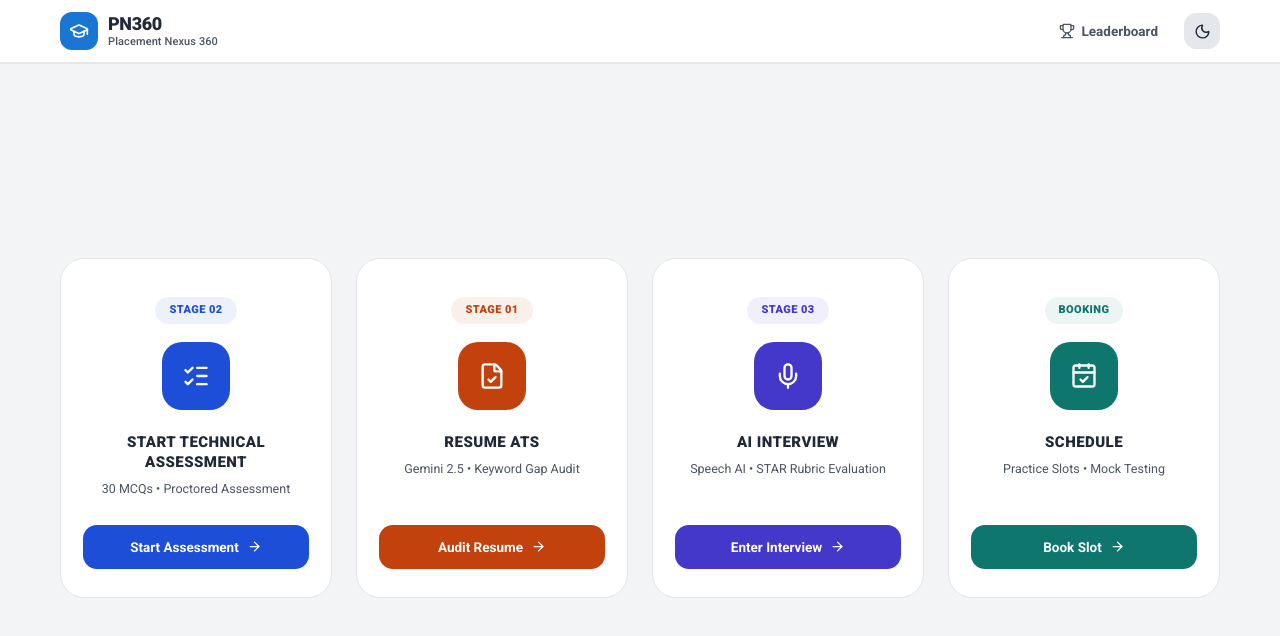
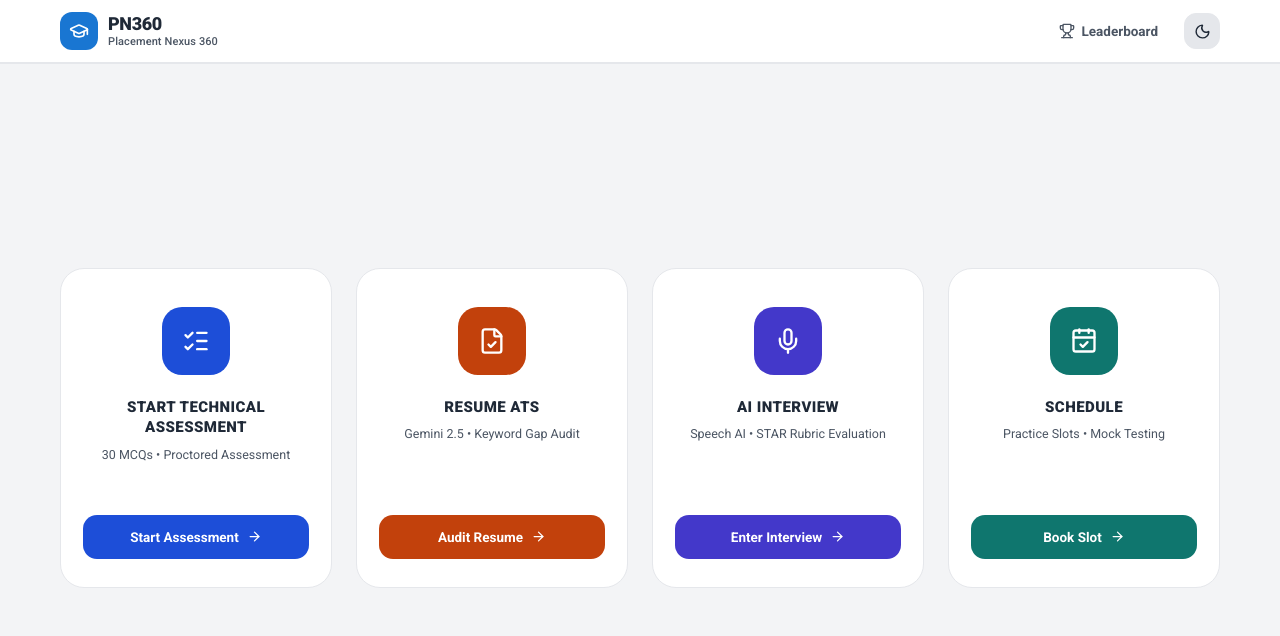
Before and after one commit to TheAbhayAlgorithms/pn360, a Next.js app: page / in a window 1280 px wide. Shown: the top 636 px of the page. Built offline with nearby package versions, Linux system fonts and the light colour scheme.

Commit message:
refactor: remove stage/booking badges from dashboard boxes

```diff
--- a/app/page.tsx
+++ b/app/page.tsx
@@ -17,10 +17,7 @@ export default function Dashboard() {
       subtitle: "30 MCQs • Proctored Assessment",
       href: "/mcq-test",
       themeColor: "var(--edu-blue)", // Academic Oxford Blue / Cobalt
-      badgeBg: "var(--edu-blue-badge-bg)",
-      badgeColor: "var(--edu-blue)",
       icon: <ListChecks size={28} color="#FFFFFF" />,
-      tag: "Stage 02",
       btnText: "Start Assessment"
     },
     {
@@ -28,10 +25,7 @@ export default function Dashboard() {
       subtitle: "Gemini 2.5 • Keyword Gap Audit",
       href: "/resume-ats",
       themeColor: "var(--edu-terracotta)", // Scholarly Warm Sienna / Terracotta
-      badgeBg: "var(--edu-terracotta-badge-bg)",
-      badgeColor: "var(--edu-terracotta)",
       icon: <FileCheck size={28} color="#FFFFFF" />,
-      tag: "Stage 01",
       btnText: "Audit Resume"
     },
     {
@@ -39,10 +33,7 @@ export default function Dashboard() {
       subtitle: "Speech AI • STAR Rubric Evaluation",
       href: "/ai-interview",
       themeColor: "var(--edu-indigo)", // Intellectual Deep Indigo / Royal Slate
-      badgeBg: "var(--edu-indigo-badge-bg)",
-      badgeColor: "var(--edu-indigo)",
       icon: <Mic size={28} color="#FFFFFF" />,
-      tag: "Stage 03",
       btnText: "Enter Interview"
     },
     {
@@ -50,10 +41,7 @@ export default function Dashboard() {
       subtitle: "Practice Slots • Mock Testing",
       href: "/schedule",
       themeColor: "var(--edu-teal)", // Cambridge Spruce / Deep Academic Teal
-      badgeBg: "var(--edu-teal-badge-bg)",
-      badgeColor: "var(--edu-teal)",
       icon: <CalendarCheck size={28} color="#FFFFFF" />,
-      tag: "Booking",
       btnText: "Book Slot"
     }
   ];
@@ -93,7 +81,7 @@ export default function Dashboard() {
               alignItems: 'center',
               textAlign: 'center',
               padding: '38px 22px 28px',
-              minHeight: '340px',
+              minHeight: '320px',
               cursor: 'pointer',
               background: 'var(--flat-surface)',
               borderRadius: '24px',
@@ -103,23 +91,6 @@ export default function Dashboard() {
             }}
           >
             <div style={{ display: 'flex', flexDirection: 'column', alignItems: 'center', width: '100%' }}>
-              {/* Refined Academic Pill Badge */}
-              <span
-                style={{
-                  marginBottom: '18px',
-                  fontSize: '11px',
-                  fontWeight: 800,
-                  textTransform: 'uppercase',
-                  letterSpacing: '0.04em',
-                  padding: '5px 14px',
-                  borderRadius: '9999px',
-                  background: opt.badgeBg,
-                  color: opt.badgeColor
-                }}
-              >
-                {opt.tag}
-              </span>
-
               {/* Dignified Academic Icon Tile */}
               <div
                 style={{
```
Also changed, not shown: Placement/templates/dashboard.html (+4 -16 lines).
